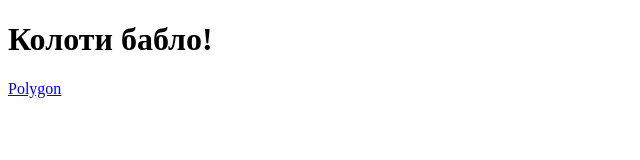
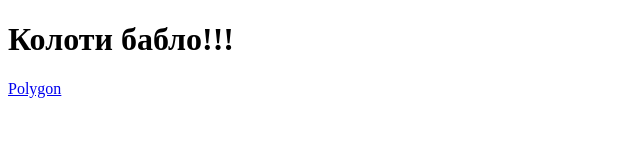
Before and after one commit to sibir9/dex-cex-arbitrage, a plain HTML site: page index.html in a window 1280 px wide. Shown: the full height of the page, 0-640 px from the left. Drawn offline with Linux system fonts and the light colour scheme.

Commit message:
Update index.html

```diff
--- a/index.html
+++ b/index.html
@@ -5,7 +5,7 @@
   <title>Hello World</title>
 </head>
 <body>
-  <h1>Колоти бабло!</h1>
+  <h1>Колоти бабло!!!</h1>
 <a href="/polygon">Polygon</a>
 </body>
 </html>
```
